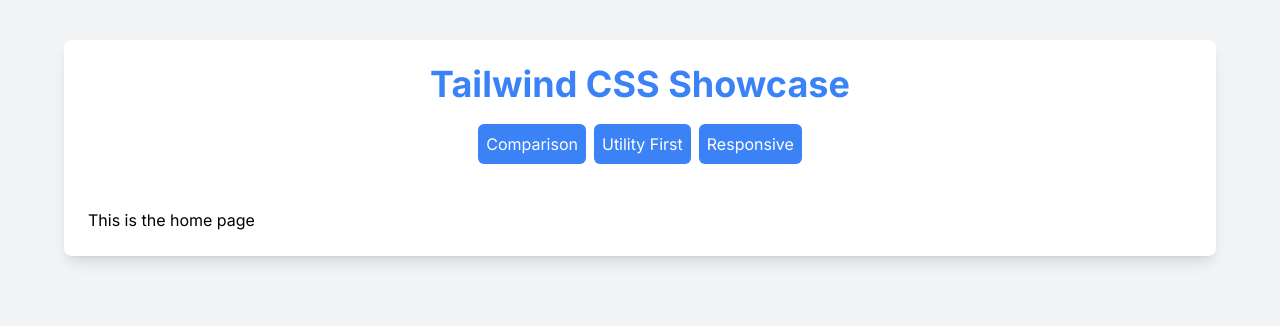
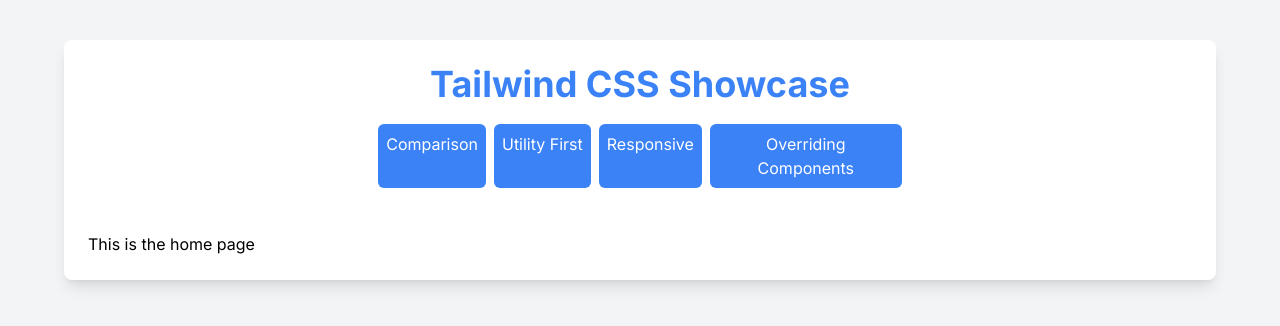
Before and after one commit to arvinsim/introduction-to-tailwindcss, a Next.js app: page / in a window 1280 px wide. Shown: the top 326 px of the page. Built offline with nearby package versions, Linux system fonts and the light colour scheme.

Commit message:
refactor: move things around

```diff
--- a/src/app/layout.tsx
+++ b/src/app/layout.tsx
@@ -29,6 +29,10 @@
       href: "/responsive",
       label: "Responsive",
     },
+    {
+      href: "/overriding-components",
+      label: "Overriding Components",
+    },
   ];
 
   return (
```
Also changed, not shown: src/app/_components/FormStates.tsx (renamed from src/app/FormStates.tsx, +6 -6 lines), src/app/overriding-components/page.tsx (renamed from src/app/OverridingComponents.tsx, +7 -8 lines), src/app/_components/Billboard.tsx (renamed from src/app/Billboard.tsx), src/app/_components/TopNavbar.tsx (renamed from src/app/TopNavbar.tsx).
